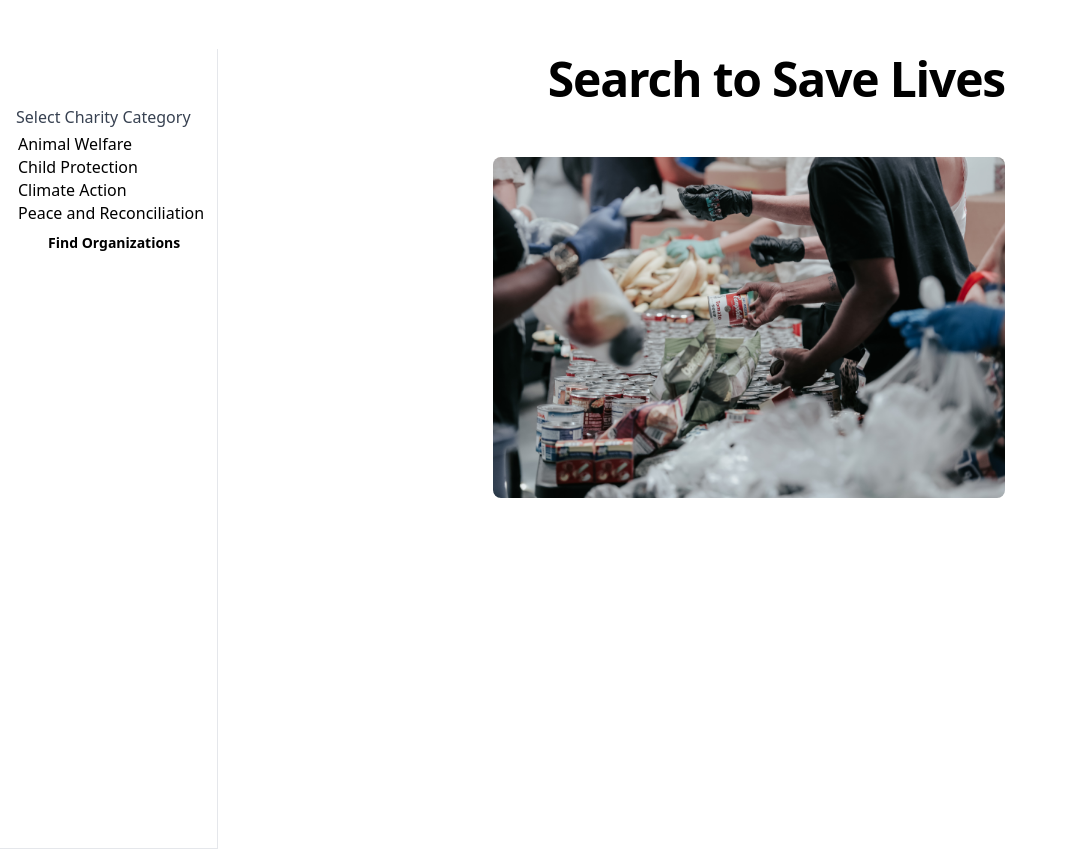
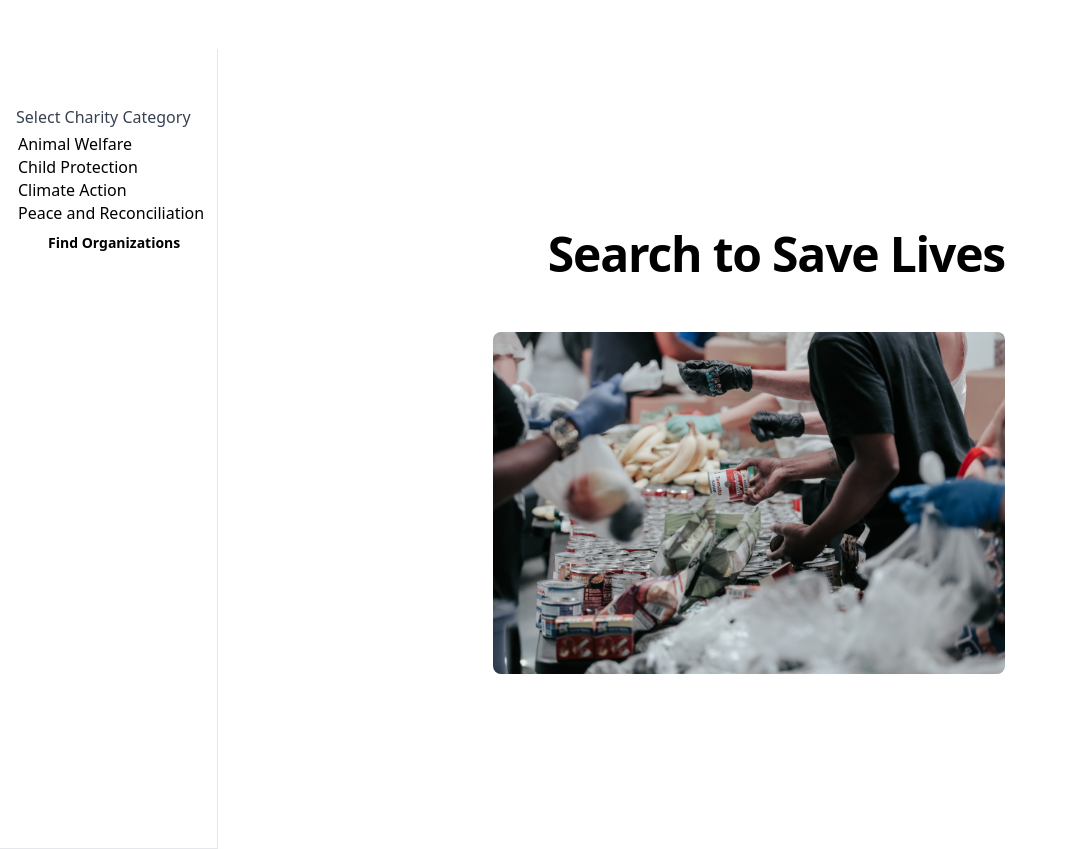
Before and after one commit to vnoelifant/charity-finder, a Django app: page / in a window 1280 px wide. Shown: the part 59-908 px from the top of the page, without its empty margins (0-1068 px from the left). Run offline with Django 4.2, Linux system fonts and the light colour scheme; data comes from the database, SQL or seed files in the repository; some libraries are stand-ins or nearby versions; some web fonts are replaced.

Commit message:
minor style change

```diff
--- a/templates/base.html
+++ b/templates/base.html
@@ -77,7 +77,7 @@
 -->
 
 <div class="container">
-  <div class="flex justify-center items-start h-full">
+  <div class="flex justify-center items-center h-full">
     <div class="text-right text-blue px-6 md:px-12">
       <h2 class="text-5xl font-bold tracking-tight leading-tight mb-12">
         Search to Save Lives
```
